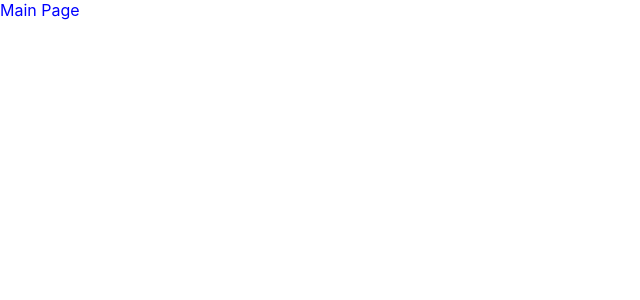
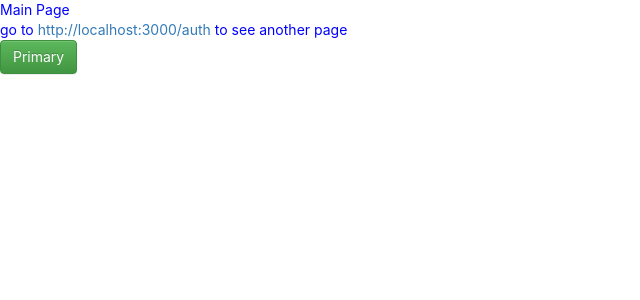
Before and after one commit to motasimfoad/Breakdown, a React (Create React App) app: page / in a window 1280 px wide. Shown: the top 300 px of the page, without its empty margins (0-640 px from the left). Built offline with nearby package versions, Linux system fonts and the light colour scheme.

Commit message:
Boorstrap added

```diff
--- a/package.json
+++ b/package.json
@@ -4,6 +4,7 @@
   "private": true,
   "dependencies": {
     "react": "^16.7.0",
+    "react-bootstrap": "^0.32.4",
     "react-dom": "^16.7.0",
     "react-helmet": "^5.2.0",
     "react-router-dom": "^4.3.1",
--- a/public/index.html
+++ b/public/index.html
@@ -22,7 +22,12 @@
       work correctly both with client-side routing and a non-root public URL.
       Learn how to configure a non-root public URL by running `npm run build`.
     -->
-    <title>React App</title>
+    <!-- Latest compiled and minified CSS -->
+    <link rel="stylesheet" href="https://maxcdn.bootstrapcdn.com/bootstrap/3.3.7/css/bootstrap.min.css" integrity="sha384-BVYiiSIFeK1dGmJRAkycuHAHRg32OmUcww7on3RYdg4Va+PmSTsz/K68vbdEjh4u" crossorigin="anonymous">
+
+    <!-- Optional theme -->
+    <link rel="stylesheet" href="https://maxcdn.bootstrapcdn.com/bootstrap/3.3.7/css/bootstrap-theme.min.css" integrity="sha384-rHyoN1iRsVXV4nD0JutlnGaslCJuC7uwjduW9SVrLvRYooPp2bWYgmgJQIXwl/Sp" crossorigin="anonymous">
+    <title>B R E A K D O W N</title>
   </head>
   <body>
     <noscript>You need to enable JavaScript to run this app.</noscript>
--- a/src/pages/main/main.js
+++ b/src/pages/main/main.js
@@ -1,6 +1,7 @@
 import React, { Component } from 'react';
 import {Helmet} from "react-helmet";
 import '../main/main.css';
+import { Button } from 'react-bootstrap';
 
 class Main extends Component {
   render() {
@@ -10,7 +11,9 @@ class Main extends Component {
             <meta charSet="utf-8" />
             <title>Main Page</title>
         </Helmet>
-        Main Page
+        Main Page <br />
+        go to <a href="http://localhost:3000/auth">http://localhost:3000/auth</a>  to see another page <br />
+        <Button bsStyle="success">Primary</Button>
       </div>
     );
   }
```
Also changed, not shown: 2 other files (tests, documents, lock files or other folders).
